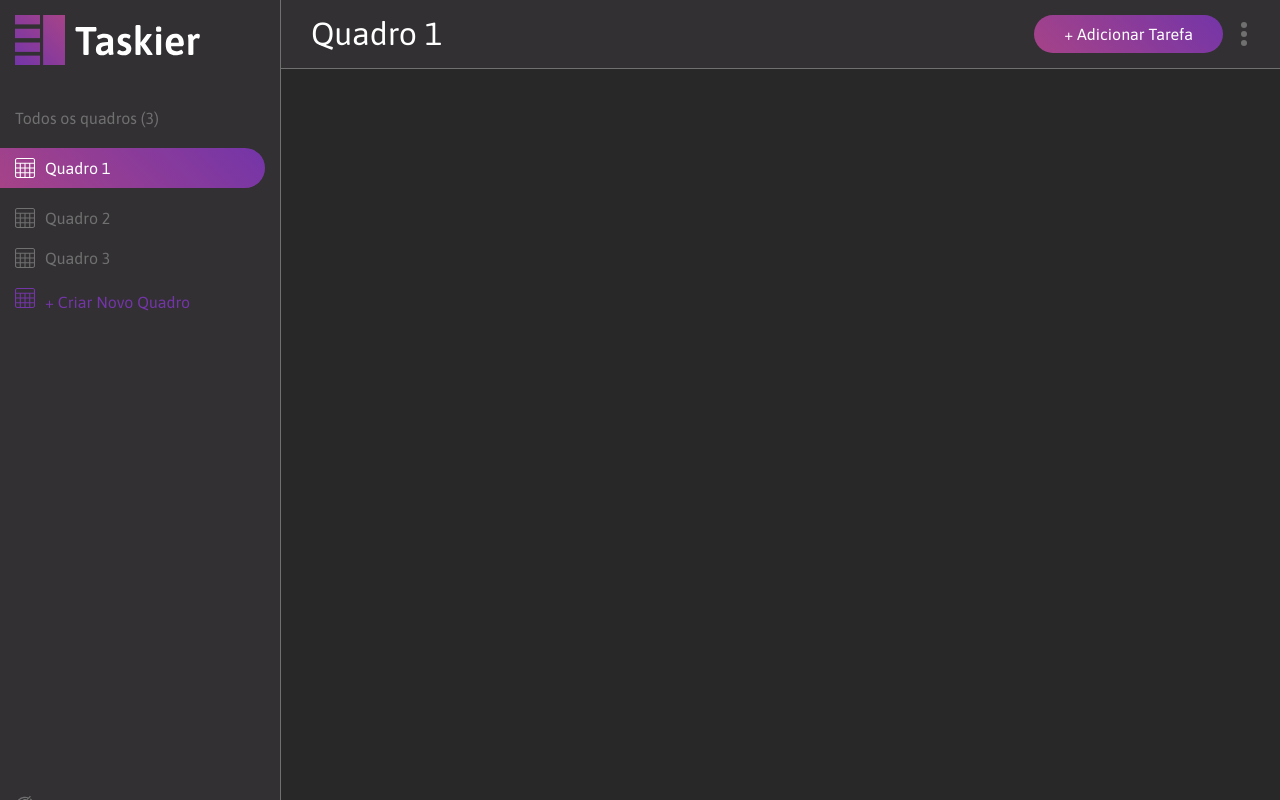
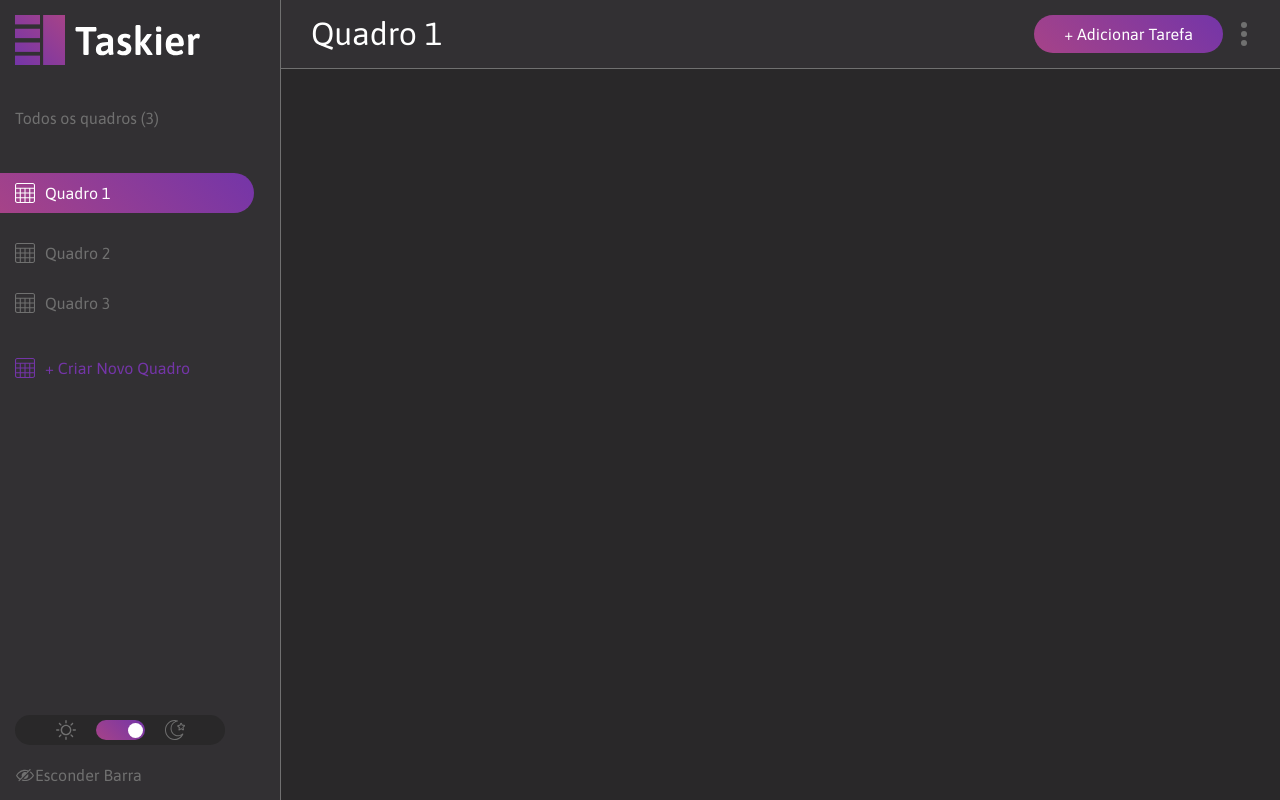
Before and after one commit to Rafael-Uliana-Silva/taskier, a React (Vite) app in the folder frontend/: page / in a window 1280 px wide. Built offline with nearby package versions, Linux system fonts and the light colour scheme.

Commit message:
slider de tema criado e estilo de sidebar funcionando

```diff
--- a/frontend/src/components/Sidebar.jsx
+++ b/frontend/src/components/Sidebar.jsx
@@ -4,33 +4,44 @@ import Logo from "../assets/Logo.svg?react"
 import icnQuadro from "../assets/icnQuadro.svg?react"
 import icnQuadroRoxo from "../assets/icnQuadroRoxo.svg"
 import icnHide from "../assets/icnHide.svg"
+import icnLight from "../assets/icnLight.svg"
+import icnDark from "../assets/icnDark.svg"
 
 const StyledSidebar = styled.div`
+  padding: 15px;
   position: fixed;
-  overflow-y: auto;
   top: 0;
   left: 0;
   height: 100%;
   width: 250px;
   background: #323033;
-  padding: 15px;
   display: flex;
   flex-direction: column;
   justify-content: space-between;
   border-right: 1px solid #707070;
-  img {
-    margin-right: 10px;
+  p {
+    display: flex;
+    align-items: center;
   }
   span {
     color: #7435A8;
     cursor: pointer;
+    transition: 0.3s;
+    padding-left: 10px;
+  }
+  span:hover {
+    text-shadow: 0px 0px 10px #7435A8;
   }
 `
   const StyledList = styled.ul`
-  max-height: 500px;
+    padding: 15px 0;
+    margin-left: -15px;
+    max-height: 300px;
+    overflow-y: auto;
     li, p {
       color: #707070;
-    margin: 20px 0;
+      margin: 30px 0;
+      padding-left: 15px;
       display: flex;
       align-items: center;
       cursor: pointer;
@@ -43,13 +54,14 @@ const StyledSidebar = styled.div`
       font-weight: 700;
     }
   .current {
+    overflow-x: visible;
+    width: 90%;
     background: linear-gradient(-135deg, rgba(116,53,168,1) 0%, rgba(166,67,136,1) 100%);
-    background-clip: unset;
-    margin-left: -15px;
+    background-clip: padding-box;
     color: #fff;
-    padding: 10px 15px;
+    padding: 10px 0px;
+    padding-left: 15px;
     border-radius: 0px 20px 20px 0px;
-    position: abs;
   }
   .current:hover {
     box-shadow: 0 0 8px rgba(166,67,136,0.4), 0 0 16px rgba(166,67,136,0.3), 0 0 24px rgba(166,67,136,0.2);
@@ -65,25 +77,83 @@ const StyledSidebar = styled.div`
   path {
     fill: currentColor;
   }
+
+`
+
+const QuadrosContainer = styled.div`
+`
+
+const SwitchTheme = styled.div`
+  padding-bottom: 30px;
+  p {
+    color: #707070;
+    cursor: pointer;
+    display: flex;
+    transition: 0.3s;
+  }
+  p:hover {
+    text-shadow: 0px 0px 10px #707070;
+  }
+  div {
+    display: flex;
+    justify-content: center;
+    background: #292829;
+    padding: 5px;
+    border-radius: 20px;
+    max-width: 80%;
+    margin-bottom: 20px;
+  }
+`
+
+const ThemeSlider = styled.input`
+  appearance: none;
+  width: 45px;
+  border-radius: 20px;
+  padding: 2px;
+  margin: 0px 20px;
+  background: linear-gradient(-135deg, rgba(116,53,168,1) 0%, rgba(166,67,136,1) 100%);
+  cursor: pointer;
+  transition:  0.3s ease, box-shadow 0.3s ease;
+
+  &::-webkit-slider-thumb {
+    appearance: none;
+    background: #fff;
+    width: 15px;
+    height: 15px;
+    border-radius: 100%;
+    transition:  0.3s ease, transform 0.3s ease;
+  }
+
+  &:hover::-webkit-slider-thumb {
+    transform: scale(1.2);
+  }
 `
 
 const Sidebar = () => {
   return (
     <StyledSidebar >
-      <div>
+      <QuadrosContainer>
         <StyledLogo />
           <h3>Todos os quadros (3)</h3>
           <StyledList >
             <li className='current'><IcnQuadro />Quadro 1</li>
             <li><IcnQuadro />Quadro 2</li>
             <li><IcnQuadro />Quadro 3</li>
-
           </StyledList>
         <p><img src={icnQuadroRoxo} alt="Quadro" /><span>+ Criar Novo Quadro</span></p>
+      </QuadrosContainer>
+      <SwitchTheme>
+        <div>
+          <img src={icnLight} alt="Claro" />
+          <ThemeSlider
+              type="range"
+              min="0"
+              max="1"
+          />
+          <img src={icnDark} alt="Escuro" />
         </div>
-      <div>
         <p><img src={icnHide} alt="Esconder" />Esconder Barra</p>
-      </div>
+      </SwitchTheme>
     </StyledSidebar>
   )
 }
```
Also changed, not shown: frontend/src/assets/icnDark.svg (added), frontend/src/assets/icnLight.svg (added). Lines whose indentation alone changed are shown as unchanged.
